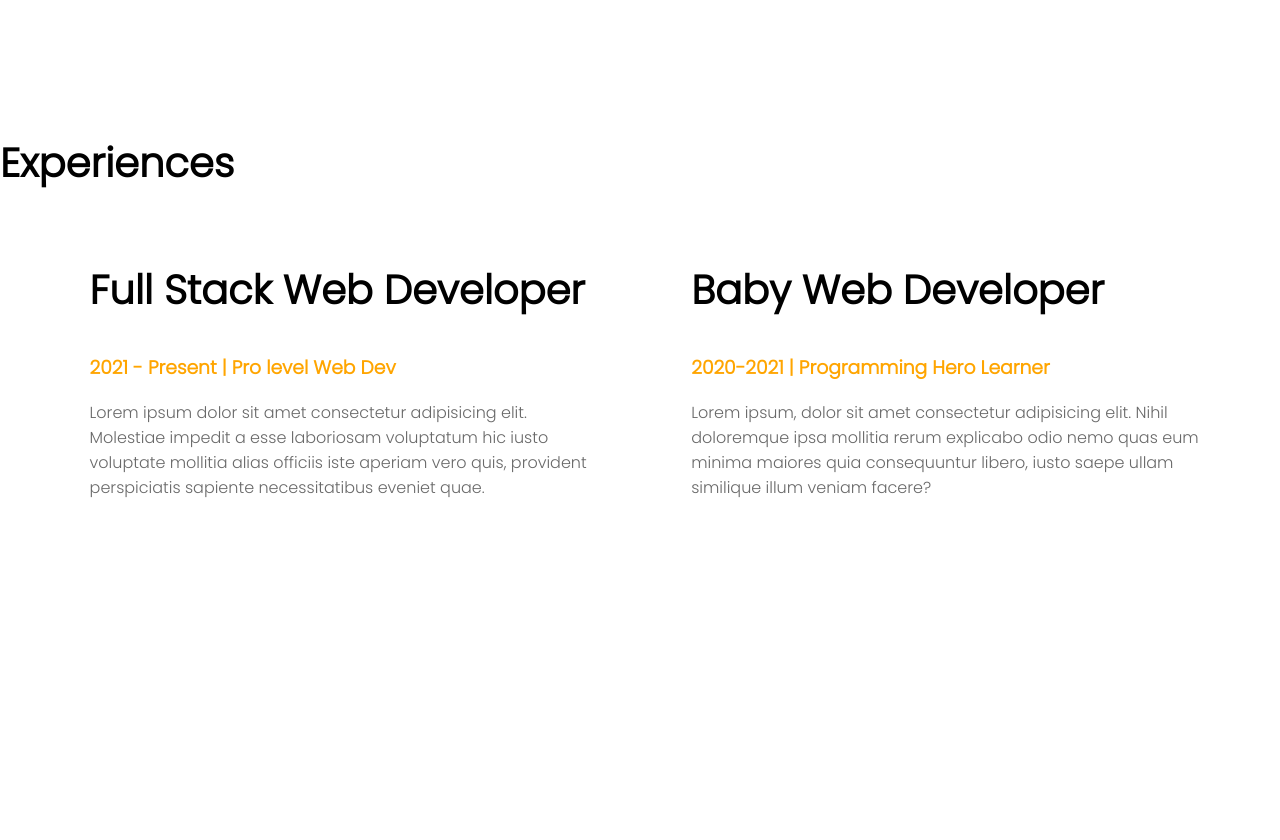
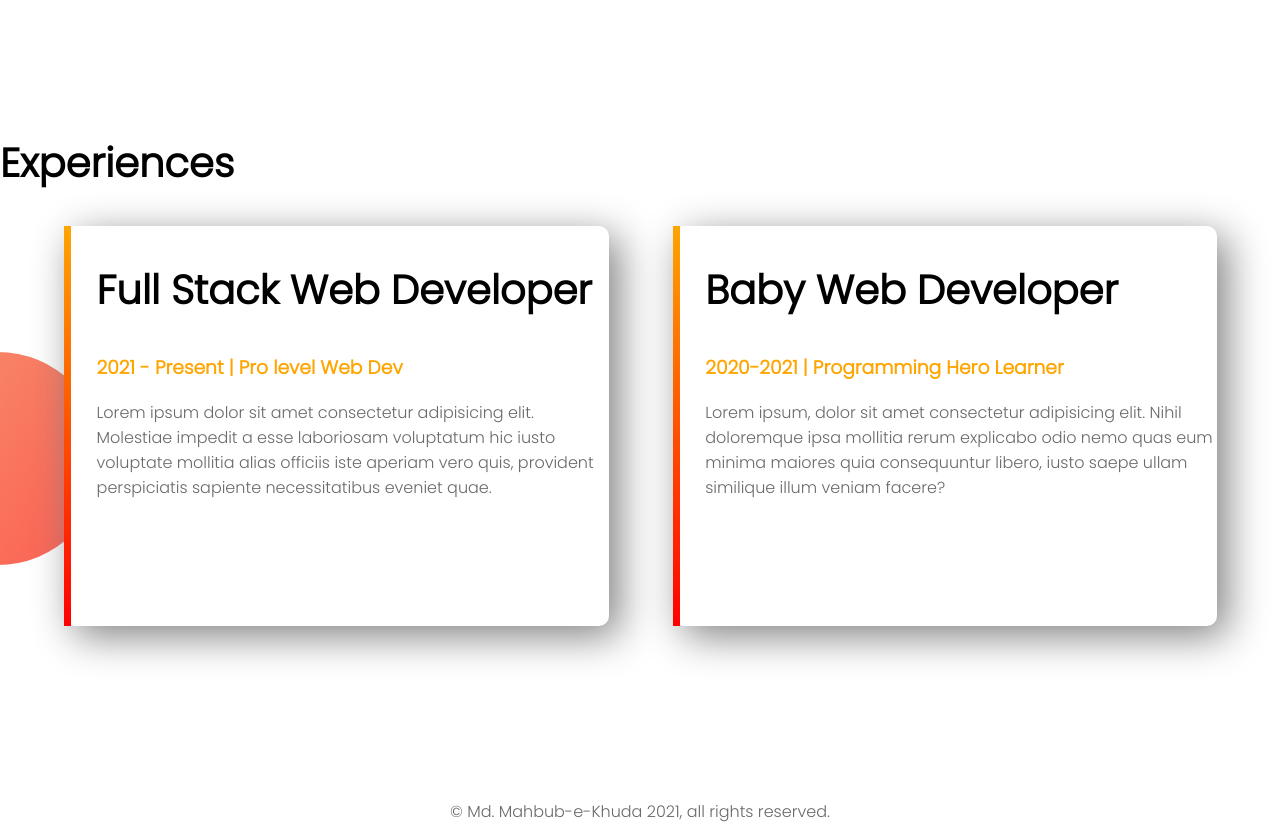
Before and after one commit to mdmahbubekhuda/web-portfolio, a plain HTML site: page index.html in a window 1280 px wide. Shown: the part 1200-2040 px from the top of the page. Before the commit the page ends 1983 px from the top, so only its background shows below. Drawn offline with Linux system fonts and the light colour scheme.

Commit message:
Completed Project

```diff
--- a/index.html
+++ b/index.html
@@ -33,16 +33,19 @@
     </section>
     <section class="experience-area">
         <h2>Experiences</h2>
-        <div class="half-width">
+        <div id="full-stack" class="half-width single-experience">
             <h2>Full Stack Web Developer</h2>
             <h3 class="orange-highlight">2021 - Present | Pro level Web Dev</h3>
             <p>Lorem ipsum dolor sit amet consectetur adipisicing elit. Molestiae impedit a esse laboriosam voluptatum hic iusto voluptate mollitia alias officiis iste aperiam vero quis, provident perspiciatis sapiente necessitatibus eveniet quae.</p>
         </div>
-        <div class="half-width">
+        <div id="baby-web" class="half-width single-experience">
             <h2>Baby Web Developer</h2>
             <h3 class="orange-highlight">2020-2021 | Programming Hero Learner</h3>
             <p>Lorem ipsum, dolor sit amet consectetur adipisicing elit. Nihil doloremque ipsa mollitia rerum explicabo odio nemo quas eum minima maiores quia consequuntur libero, iusto saepe ullam similique illum veniam facere?</p>
         </div>
     </section>
+    <footer>
+        <p>© Md. Mahbub-e-Khuda 2021, all rights reserved.</p>
+    </footer>
 </body>
 </html>
--- a/style.css
+++ b/style.css
@@ -45,3 +45,27 @@ section{
     background-repeat: no-repeat;
     background-position: right;
 }
+.single-experience{
+    box-shadow: 10px 10px 40px gray;
+    border-radius: 10px;
+    height: 80%;
+    background-color: white;
+}
+.experience-area{
+    background-image: url(images/exp-bg.png);
+    background-repeat: no-repeat;
+    background-position: left;
+}
+#full-stack{
+    border-left: 7px solid;
+    border-image: linear-gradient(180deg, orange, red);
+    border-image-slice: 1;
+}
+#baby-web{
+    border-left: 7px solid;
+    border-image: linear-gradient(180deg, orange, red) ;
+    border-image-slice: 1;
+}
+footer p{
+    text-align: center;
+}
```
